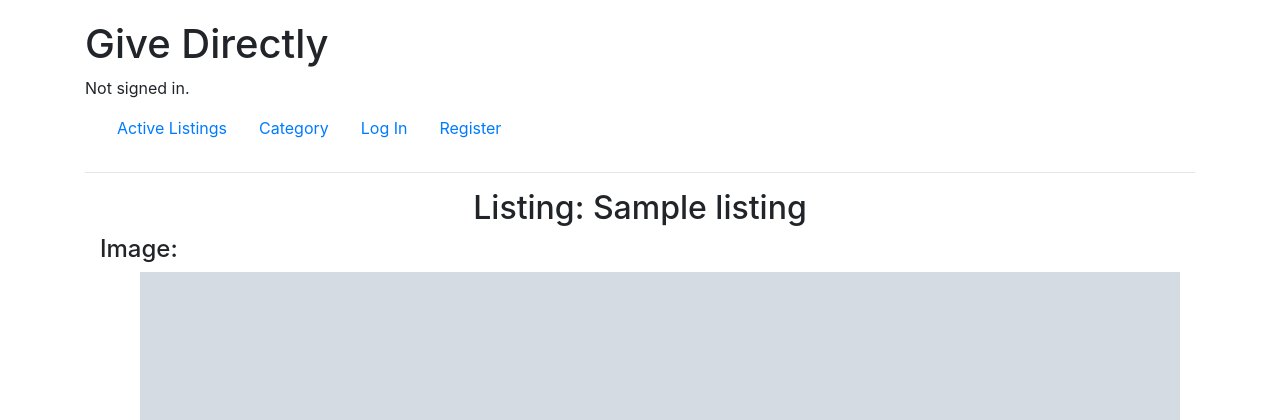
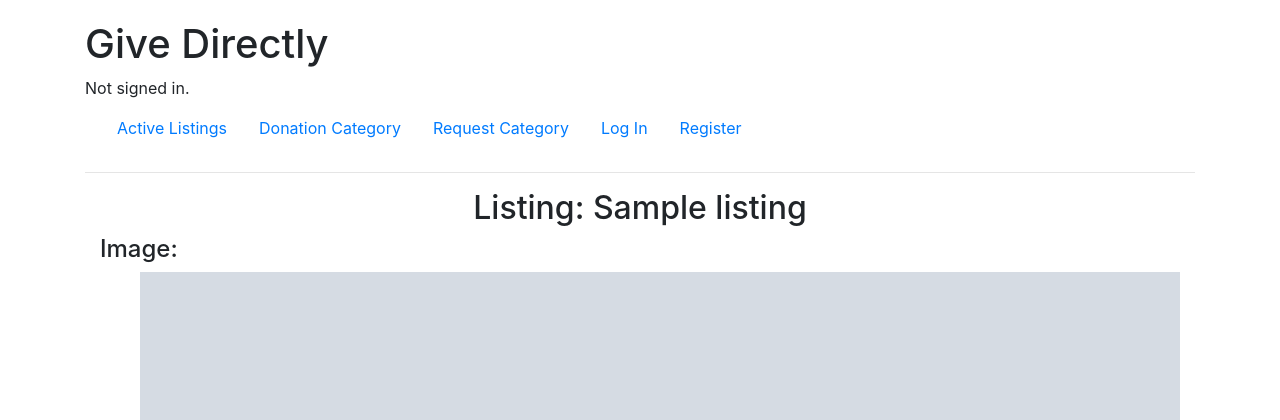
Before and after one commit to kimpucky/blackwings-2022, a Django app: page /listing/1 in a window 1280 px wide. Shown: the top 420 px of the page. Run offline with Django 3.2, Linux system fonts and the light colour scheme; tables that the repository leaves empty hold one stand-in row (values such as "Sample post"); grey boxes marked "Sample" are stand-in pictures; some libraries are stand-ins or nearby versions.

Commit message:
got requests working

```diff
--- a/auctions/admin.py
+++ b/auctions/admin.py
@@ -7,7 +7,9 @@ from .models import *
 admin.site.register(User)
 admin.site.register(Profile)
 admin.site.register(Listing)
+admin.site.register(Requesting)
 admin.site.register(Category)
+admin.site.register(RequestorCategory)
 admin.site.register(Bid)
 
 @admin.register(Watchlist)
--- a/auctions/models.py
+++ b/auctions/models.py
@@ -37,9 +37,14 @@ class Category(models.Model):
      def __str__(self):
          return f"{self.category}"
 
+class RequestorCategory(models.Model):
+     category = models.CharField(max_length=64,default="Other")
+     def __str__(self):
+         return f"{self.category}"
+
 class Listing(models.Model):
     donor = models.ForeignKey(User, on_delete=models.CASCADE, related_name="donations")
-    title = models.CharField(max_length=64)
+    title = models.CharField(max_length=128)
     description = models.TextField()
     category = models.ForeignKey(Category, on_delete=models.CASCADE, related_name="items")
     initialprice = models.DecimalField(max_digits=16, decimal_places=2,default=0)
@@ -56,10 +61,10 @@ class Requesting(models.Model):
     requestor = models.ForeignKey(User, on_delete=models.CASCADE, related_name="requests")
     title = models.CharField(max_length=64)
     description = models.TextField()
-    requestorcategory = models.ForeignKey(Category, on_delete=models.CASCADE, related_name="request_items")
+    requestorcategory = models.ForeignKey(RequestorCategory, on_delete=models.CASCADE, related_name="request_items")
     image_url = models.URLField(default="https://upload.wikimedia.org/wikipedia/commons/b/b1/Missing-image-232x150.png")
     sold = models.BooleanField(default=False)
-    price = models.DecimalField(max_digits=16, decimal_places=2,default=0)
+    price = models.DecimalField(max_digits=16, decimal_places=2,default=0,null=True)
     donor = models.ForeignKey(User, on_delete=models.CASCADE, blank=True, null= True, related_name="request_donor")
     creationdate = models.DateTimeField(default=datetime.datetime(2021, 9, 29, 1, 50, 16, 283956))
     enddate = models.DateTimeField(blank=True, null=True)
--- a/auctions/templates/auctions/index.html
+++ b/auctions/templates/auctions/index.html
@@ -6,7 +6,7 @@
         {%if watchlistview%}
         <h2>Watchlist</h2>
         {%else%}
-        <h2>Active Request</h2>
+        <h2>Active Donations</h2>
         {%endif%}
     </div>
     <div class="p-2">{% if category %}
--- a/auctions/templates/auctions/layout.html
+++ b/auctions/templates/auctions/layout.html
@@ -27,7 +27,7 @@
                 </li>
                 <li class="nav-item">
                     <div class="dropdown">
-                        <button class="dropbtn">Category</button>
+                        <button class="dropbtn">Donation Category</button>
                         <div class="dropdown-content">
                             {%for category in categories%}
                             <a href="{% url 'category' category%} ">{{category}}</a>
@@ -35,6 +35,18 @@
                         </div>
                     </div>
                 </li>
+
+                <li class="nav-item">
+                    <div class="dropdown">
+                        <button class="dropbtn">Request Category</button>
+                        <div class="dropdown-content">
+                            {%for category in requestorcategory%}
+                            <a href="{% url 'requestorcategory' category%} ">{{category}}</a>
+                            {%endfor%}
+                        </div>
+                    </div>
+                </li>
+
                 {% if user.is_authenticated %}
                 <li class="nav-item">
                     <a class="nav-link" href="{% url 'donate' %}">Add Donation</a>
--- a/auctions/urls.py
+++ b/auctions/urls.py
@@ -4,6 +4,7 @@ from . import views
 urlpatterns = [
     path("", views.index, name="index"),
     path("category/<str:category>", views.category, name="category"),
+    path("requestorcategory/<str:category>", views.requestorcategory, name="requestorcategory"),
     path("login", views.login_view, name="login"),
     path("login/", views.login_view, name="login"),
     path("logout", views.logout_view, name="logout"),
@@ -11,6 +12,8 @@ urlpatterns = [
     path("profile",views.profile, name="profile"),
     path("listing/donate", views.donate, name="donate"),
     path("listing/<int:listing_id>", views.listing, name="listing"),
+    path("askfordonation/", views.askfordonation, name="askfordonation"),
+    path("askfordonation/<int:askfordonation_id>", views.askfordonation, name="askfordonation"),
     path("watchlist", views.watchlist, name="watchlist"),
     path("watchlist/<int:listing_id>", views.watchlist, name="watchlist")
 ]
--- a/auctions/views.py
+++ b/auctions/views.py
@@ -21,6 +21,11 @@ def get_categories():
     categories = [c[0] for c in categories]
     return categories
 
+def get_request_categories():
+    requestorcategories = RequestorCategory.objects.all().values_list('category')
+    requestorcategories = [c[0] for c in requestorcategories]
+    return requestorcategories
+
 def index(request):
     try:
         watchlist = Watchlist.objects.filter(user=request.user)
@@ -31,6 +36,7 @@ def index(request):
     return render(request, "auctions/index.html", {
         "listings" : Listing.objects.filter(sold=False),
         "categories" : get_categories(),
+        "requestorcategory": get_request_categories(),
         "watchlistIDs" : watchlistIDs
     })
 
@@ -44,6 +50,23 @@ def category(request, category):
     listings = category.items.all().filter(sold=False)
     return render(request, "auctions/index.html", {
         "listings" : listings,
+        "categories" : get_categories(),
+        "requestorcategory" : get_request_categories(),
+        "category" : category,
+        "watchlistIDs" : watchlistIDs
+    })
+
+def requestorcategory(request, category):
+    category = RequestorCategory.objects.get(category=category)
+    try:
+        watchlist = Watchlist.objects.filter(user=request.user)
+    except:
+        watchlist = ''
+    watchlistIDs = [l.listing.id for l in watchlist]
+    requestings = category.request_items.all().filter(sold=False)
+    return render(request, "auctions/index.html", {
+        "listings" : requestings,
+        "requestorcategory" : get_request_categories(),
         "categories" : get_categories(),
         "category" : category,
         "watchlistIDs" : watchlistIDs
@@ -65,11 +88,14 @@ def login_view(request):
         else:
             return render(request, "auctions/login.html", {
                 "message": "Invalid username and/or password.",
-                 "categories" : get_categories(),
+                "categories" : get_categories(),
+                "requestorcategory" : get_request_categories(),
             })
     else:
         return render(request, "auctions/login.html", {
             "categories" : get_categories(),
+            "requestorcategory" : get_request_categories(),
+
         })
 
 
@@ -169,16 +195,55 @@ def donate(request):
             errors = form.errors
             return render(request, "auctions/donate.html", {
                 "categories" : get_categories(),
+                "requestorcategory" : get_request_categories(),
                 "form" : form,
                 "error": errors
             })
     else:
         return render(request, "auctions/donate.html", {
             "categories" : get_categories(),
+            "requestorcategory" : get_request_categories(),
             "form": DonateForm(),
             "donor" : donor
         })
 
+@login_required
+def askfordonation(request):
+    requestor = request.user
+    if request.method == "POST":
+        form = RequestForm(request.POST)
+        if form.is_valid():
+            title = str(form.cleaned_data["title"].title())
+            description = str(form.cleaned_data["description"])
+            imageurl = str(form.clean_field())
+            requestorcategory_id = form.cleaned_data["requestorcategory"]
+            id = int(requestorcategory_id)
+            requestorcategory = RequestorCategory.objects.get(pk=id)
+            creationdate = timezone.localtime()
+            requestlisting = Requesting(
+                requestor=requestor,
+                title = title,
+                description = description,
+                requestorcategory=requestorcategory,
+                image_url = imageurl,
+                creationdate=creationdate)
+            requestlisting.save()
+            return HttpResponseRedirect(reverse("index"))
+        else:
+            errors = form.errors
+            return render(request, "auctions/askfordonation.html", {
+                "categories" : get_categories(),
+                "requestorcategory" : get_request_categories(),
+                "form" : form,
+                "error": errors
+            })
+    else:
+        return render(request, "auctions/askfordonation.html", {
+            "categories" : get_categories(),
+            "requestorcategory" : get_request_categories(),
+            "form": RequestForm(),
+            "requestor" : requestor
+        })
 
 @login_required
 def watchlist(request, listing_id=''):
@@ -194,6 +259,7 @@ def watchlist(request, listing_id=''):
         "watchlistview" : watchlistview,
         "listings" : listings,
         "categories" : get_categories(),
+        "requestorcategory" : get_request_categories(),
         "watchlistIDs" : watchlistIDs
         })
 
@@ -236,6 +302,7 @@ def listing(request, listing_id):
         anonymous = True
         return render(request, "auctions/listing.html", {
                 "categories" : get_categories(),
+                "requestorcategory" : get_request_categories(),
                 "listing" : listing,
                 "anonymous" : anonymous,
                 "comments" : comments
@@ -267,6 +334,7 @@ def listing(request, listing_id):
                 listing.save()
                 return render(request, "auctions/listing.html", {
                     "categories" : get_categories(),
+                    "requestorcategory" : get_request_categories(),
                     "listing" : listing,
                     "isOwner": isOwner,
                     "watchlistIDs" : watchlistIDs,
@@ -277,6 +345,7 @@ def listing(request, listing_id):
             else:
                 return render(request, "auctions/listing.html", {
                     "categories" : get_categories(),
+                    "requestorcategory" : get_request_categories(),
                     "listing" : listing,
                     "form" : form,
                     "isOwner": isOwner,
@@ -290,6 +359,7 @@ def listing(request, listing_id):
             anonymous = False
             return render(request, "auctions/listing.html", {
                 "categories" : get_categories(),
+                "requestorcategory" : get_request_categories(),
                 "listing" : listing,
                 "watchlistIDs" : watchlistIDs,
                 "commentform" : commentform,
@@ -316,7 +386,20 @@ class DonateForm(forms.Form):
     description = forms.CharField(widget=forms.Textarea,label="Description")
     imageurl = forms.CharField(widget=forms.URLInput(), label = "Image URL", required=False)
     category = forms.ChoiceField(widget=forms.Select, choices=lambda: Category.objects.all().values_list('id', 'category'), label="Category", )
-    price = forms.CharField(widget=forms.NumberInput(), label = "Price")
+    price = forms.CharField(widget=forms.NumberInput(), label = "Estimated Donation Value")
+    def clean_field(self):
+        data = self.cleaned_data['imageurl']
+        if data == '':
+            data = 'https://upload.wikimedia.org/wikipedia/commons/b/b1/Missing-image-232x150.png'
+        return data
+    error_css_class = 'error'
+    required_css_class = 'font-weight-bold'
+
+class RequestForm(forms.Form):
+    title = forms.CharField(label="Title")
+    description = forms.CharField(widget=forms.Textarea,label="Description")
+    imageurl = forms.CharField(widget=forms.URLInput(), label = "Image URL", required=False)
+    requestorcategory = forms.ChoiceField(widget=forms.Select, choices=lambda: RequestorCategory.objects.all().values_list('id', 'category'), label="Category", )
     def clean_field(self):
         data = self.cleaned_data['imageurl']
         if data == '':
@@ -326,7 +409,17 @@ class DonateForm(forms.Form):
     required_css_class = 'font-weight-bold'
 
 class SoldForm(forms.Form):
-    sold = forms.BooleanField(label="Sold?")
+    sold = forms.BooleanField(label="No longer donating?")
+
+class ExpireRequestForm(forms.Form):
+    sold = forms.BooleanField(label="Don't need item anymore?")
+
+class RequestorMatch(forms.Form):
+    match = forms.BooleanField(label="Request this item now?")
+
+class DonorMatch(forms.Form):
+    match = forms.BooleanField(label="Donate this item now?")
+    value = forms.CharField(widget=forms.NumberInput(), label = "Estimated Donation Value")
 
 class CommentForm(forms.Form):
     comment = forms.CharField(widget=forms.Textarea, label="Add Comment")
```
Also changed, not shown: auctions/templates/auctions/askfordonation.html (added, +48 -0 lines), auctions/migrations/0010_requestorcategory_alter_requesting_price.py (added), auctions/migrations/0011_alter_listing_title_and_more.py (added).
